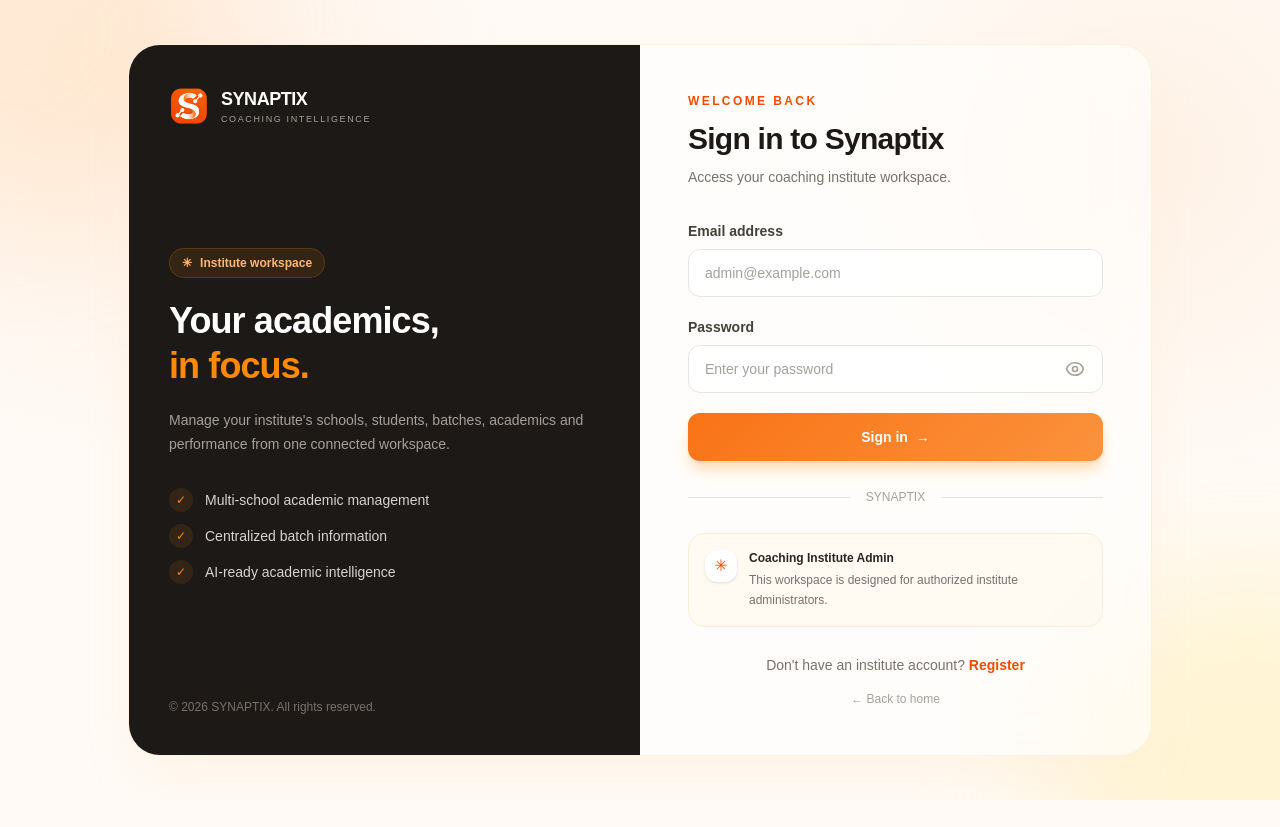
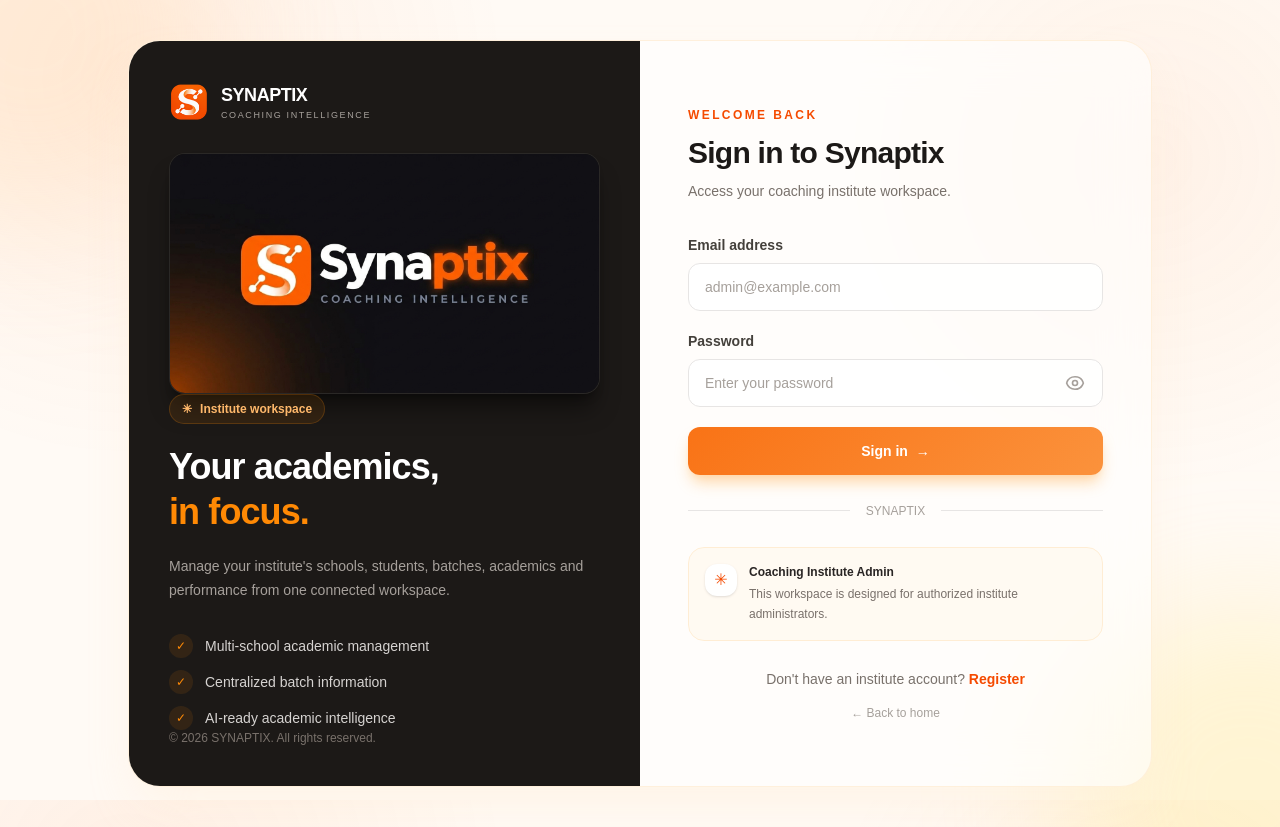
Before and after one commit to BhaveshSawant20/Synaptix, a Next.js app in the folder frontend/: page /login in a window 1280 px wide. Before the commit the page ends 800 px from the top, so only its background shows below. Built offline with nearby package versions, Linux system fonts and the light colour scheme; no server answers.

Commit message:
fix(ui): standardize password eye icons and embed dark banner in login/register hero

```diff
--- a/frontend/src/app/app/settings/security/page.tsx
+++ b/frontend/src/app/app/settings/security/page.tsx
@@ -14,7 +14,7 @@
         fill="none"
         stroke="currentColor"
         strokeWidth="2"
-        className="h-4 w-4"
+        className="h-5 w-5"
       >
         <path
           strokeLinecap="round"
@@ -32,7 +32,7 @@
       fill="none"
       stroke="currentColor"
       strokeWidth="2"
-      className="h-4 w-4"
+      className="h-5 w-5"
     >
       <path
         strokeLinecap="round"
--- a/frontend/src/app/globals.css
+++ b/frontend/src/app/globals.css
@@ -45,6 +45,12 @@
   color: #431407;
 }
 
+/* Hide native Edge / IE password reveal icon so custom eye icon is always shown cleanly */
+input::-ms-reveal,
+input::-ms-clear {
+  display: none !important;
+}
+
 .glass {
   background: rgba(255, 255, 255, 0.68);
   border: 1px solid var(--border);
--- a/frontend/src/app/login/page.tsx
+++ b/frontend/src/app/login/page.tsx
@@ -81,6 +81,15 @@
                   </p>
                 </div>
               </Link>
+
+              {/* Brand Banner Card */}
+              <div className="mt-6 overflow-hidden rounded-2xl border border-white/10 bg-stone-950/60 shadow-xl shadow-black/40 transition-all duration-300 hover:border-orange-500/30">
+                <img
+                  src="/synaptix-banner-dark.jpg"
+                  alt="Synaptix Coaching Intelligence Banner"
+                  className="h-auto w-full object-cover transition-transform duration-500 hover:scale-[1.02]"
+                />
+              </div>
             </div>
 
             <div className="max-w-md">
--- a/frontend/src/app/register/page.tsx
+++ b/frontend/src/app/register/page.tsx
@@ -104,6 +104,15 @@
                   </p>
                 </div>
               </Link>
+
+              {/* Brand Banner Card */}
+              <div className="mt-6 overflow-hidden rounded-2xl border border-white/10 bg-stone-950/60 shadow-xl shadow-black/40 transition-all duration-300 hover:border-orange-500/30">
+                <img
+                  src="/synaptix-banner-dark.jpg"
+                  alt="Synaptix Coaching Intelligence Banner"
+                  className="h-auto w-full object-cover transition-transform duration-500 hover:scale-[1.02]"
+                />
+              </div>
             </div>
 
             <div className="max-w-md">
```
